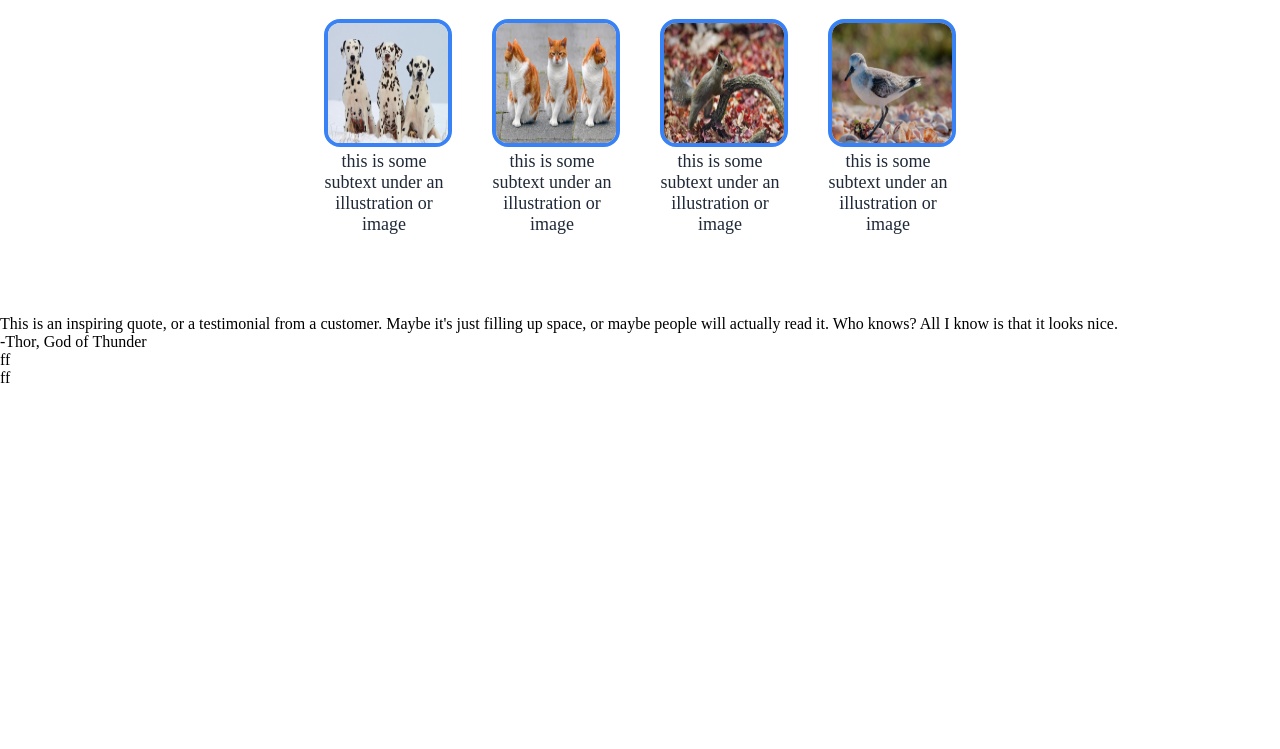
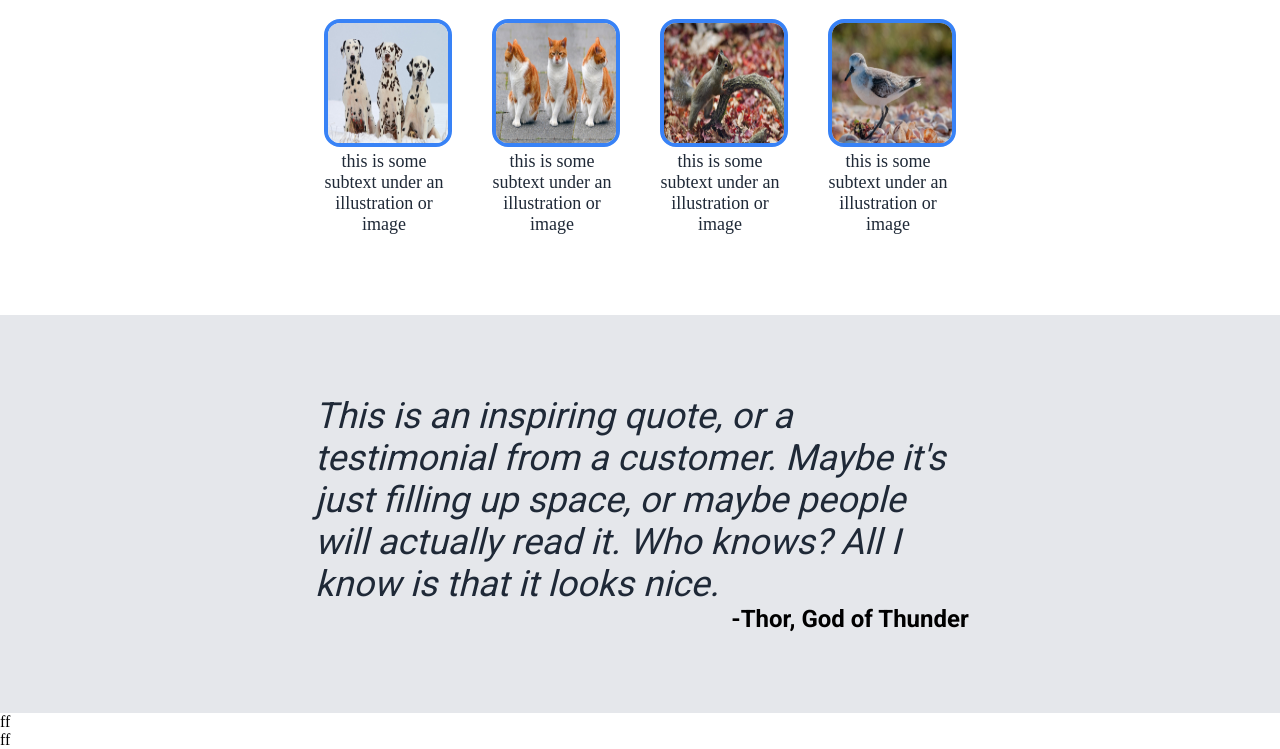
Before and after one commit to acas16/Landing-page, a plain HTML site: page index.html in a window 1280 px wide. Shown: the part 590-1339 px from the top of the page. Before the commit the page ends 977 px from the top, so only its background shows below. Drawn offline with Linux system fonts and the light colour scheme.

Commit message:
Completed quote styling

```diff
--- a/index.html
+++ b/index.html
@@ -57,7 +57,9 @@
    </div>
    <div class="quote">
         <div class="quote-text">This is an inspiring quote, or a testimonial from a customer. Maybe it's just filling up space, or maybe people will actually read it. Who knows? All I know is that it looks nice.</div>
+        <div class="quote-container">
         <div class="quote-credit">-Thor, God of Thunder</div>
+        </div>
    </div>
    <div class="action">
 ff
--- a/style.css
+++ b/style.css
@@ -1,3 +1,5 @@
+@import url('https://fonts.googleapis.com/css2?family=Roboto:wght@400;700&display=swap');
+
 body{
     display: flex;
     flex-direction: column;
@@ -117,3 +119,29 @@ a{
     margin-left: 20px;
     margin-right: 20px;
 }
+
+.quote{
+    display: flex;
+    flex-direction: column;
+    background-color: #E5E7EB;
+    align-items: center;
+    padding-top: 80px;
+    padding-bottom: 80px;
+}
+
+.quote-text{
+    font-size: 36px;
+    font-style: italic;
+    color: #1F2937;
+    width: 650px;
+    font-family: "Roboto";
+}
+
+.quote-credit{
+    display: flex;
+    font-size: 24px;
+    font-weight: 700;
+    font-family: "Roboto";
+    align-items: end;
+    margin-left: 420px;
+}
```
